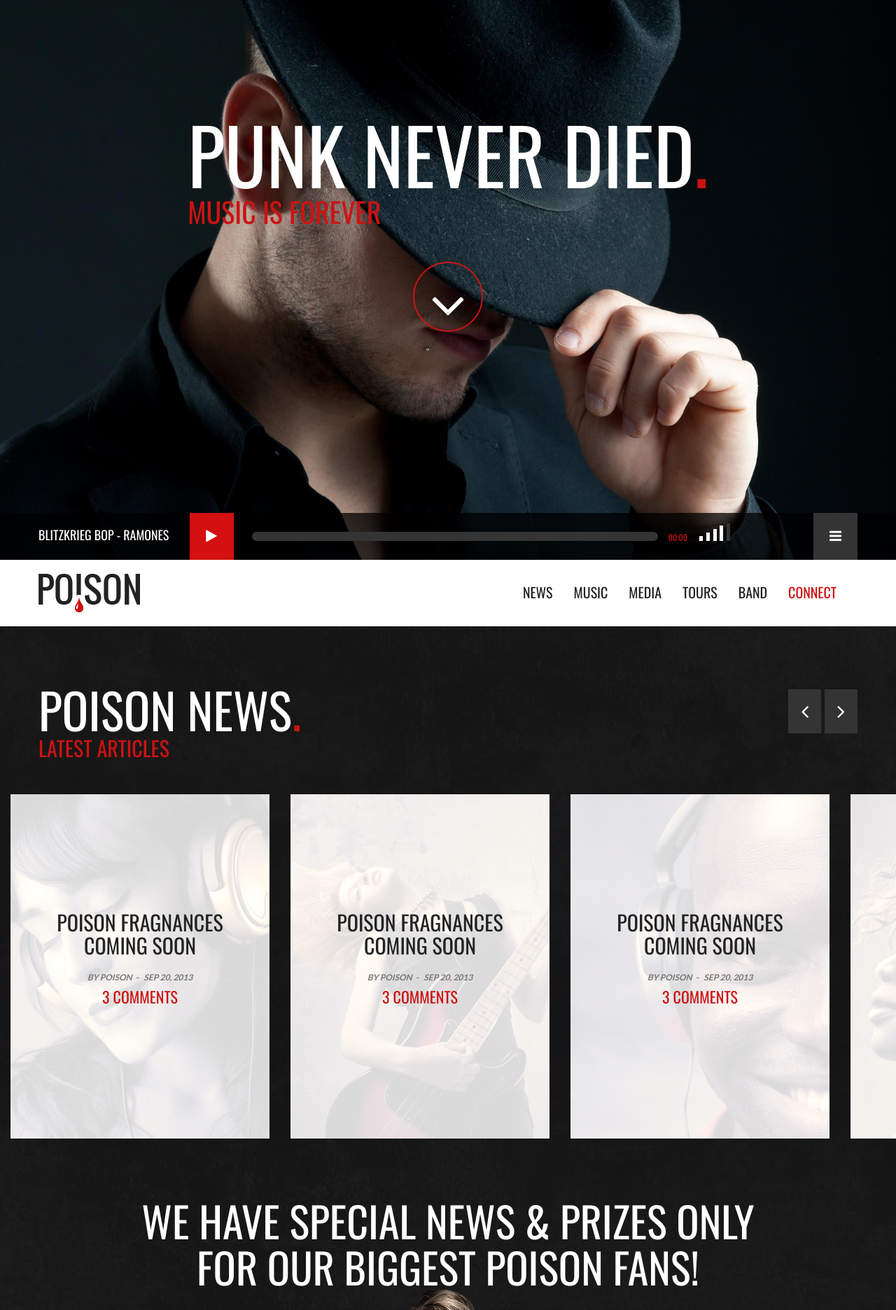
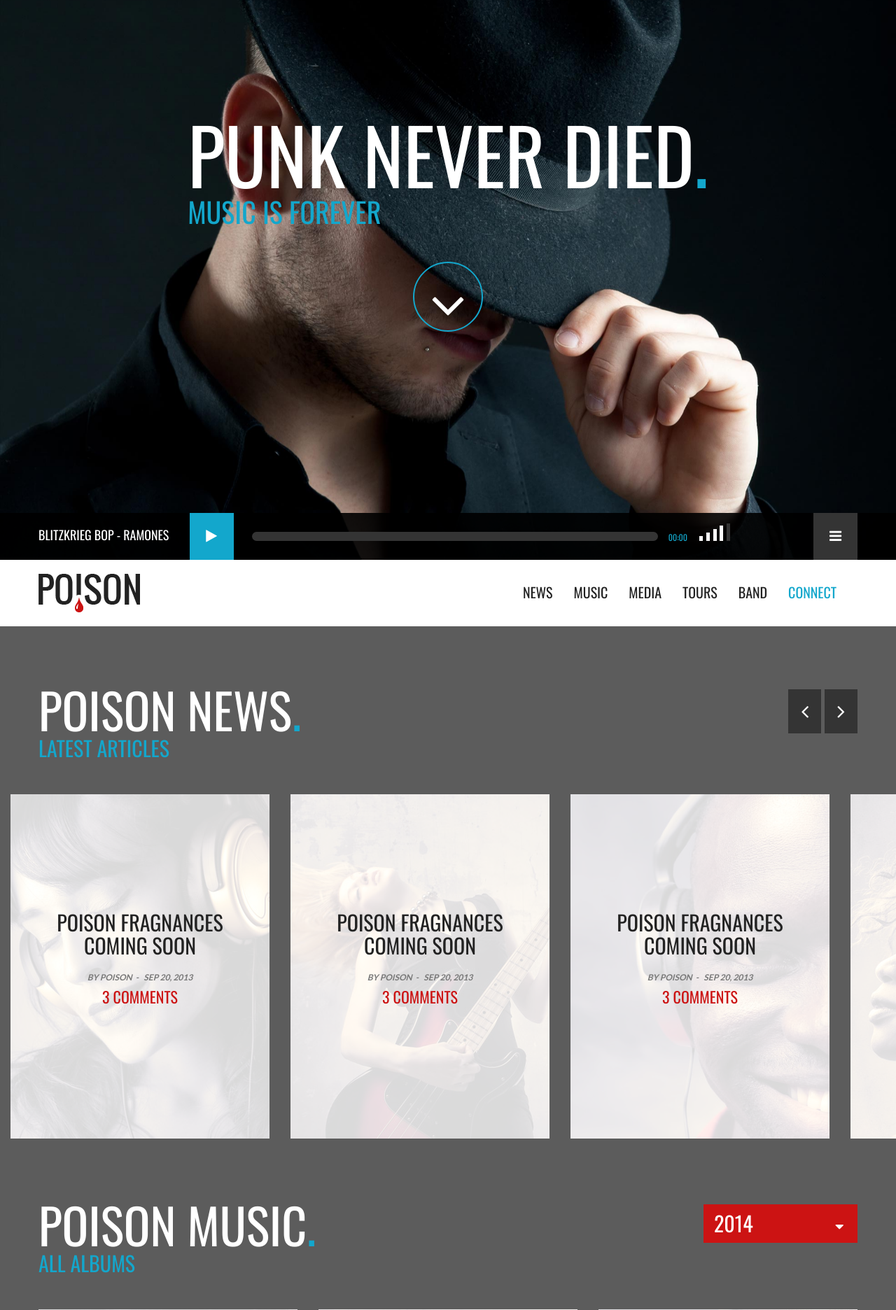
Before and after one commit to oswaldobabares/productionmusical, a PHP site: page / in a window 1280 px wide. Shown: the top 1872 px of the page at 70% size. Run offline with PHP 8.4, Linux system fonts and the light colour scheme.

Commit message:
subiendo cambios en el proyecto

```diff
--- a/css/main.css
+++ b/css/main.css
@@ -66,14 +66,14 @@ body {
 	margin-top:-15px;
 }
 #jpreLoader{
-	background:rgba(255,255,255,0.35);
+	background: #13a7cc;
 	max-width:300px;
 	width: 100%;
 	height: 35px;
 	margin-left:50px;
 }
 
-#jpreBar { background: #cc1313; }
+#jpreBar { background: #13a7cc; }
 #jprePercentage {
 	color: #fff;
 	font-size: 35px;
@@ -100,7 +100,8 @@ body {
 =============================*/
 
 .sections_wrapper{
-	background: url(../img/BG/bodyBG.jpg) center center #161616;
+	/*background: url(../img/BG/bodyBG.jpg) center center #161616;*/
+        background-color: #5c5c5c;
 }
 .boxed_in{
 	max-width:1200px;
@@ -140,13 +141,13 @@ img {
 }
 h2:after {
 	content: '.';
-	color: #cc1313;
+	color: #13a7cc;
 }
 .bg1 {
 	background: url(../img/BG/banner1.jpg) center center no-repeat;
 	background-size: cover;
 }
-.primary_color { color: #cc1313; }
+.primary_color { color: #13a7cc; }
 section, .section {
 	padding-top: 42px;
 	padding-bottom: 42px;
@@ -246,7 +247,7 @@ a.btn_fb:hover, .btn_fb:hover{
 .modal-open {
     overflow: visible;
 }
-.section_head_widget h5{ color: #cc1313; }
+.section_head_widget h5{ color: #13a7cc; }
 
 
 /*==========================
@@ -267,7 +268,7 @@ a.ScrollTo{
 	width:100px;
 	height:100px;
 	border-radius:50%;
-	border:2px solid #cc1313;
+	border: 2px solid #13a7cc;
 	font-size:80px;
 	color:#fff;
 	text-align:center;
@@ -433,7 +434,7 @@ a.ScrollTo{
 4-Audio Player
 ==========================*/
 .play_list{
-	background:#cc1313;
+	background:#13a7cc;
 	padding-top:20px;
 	padding-bottom:20px;
 }
@@ -472,7 +473,7 @@ a.playlist_expander{
 }
 .sticky_player{
 	background:#000000;
-	background:rgba(0,0,0,0.75);
+	background:rgba(0,0,0,0.9);
 	width:100%;
 	left:0;
 	top:0;
@@ -530,7 +531,7 @@ a.playlist_expander{
 .rock_controls div{
 	width:63px;
 	height:67px;
-	background:#d41010;
+	background:#13a7cc;
 	line-height:67px;
 	color:#fff;
 	cursor:pointer;
@@ -567,7 +568,7 @@ a.playlist_expander{
 	width:50px;
 	padding-left:10px;
 	font-size:12px;
-	color:#cc1313;
+	color:#13a7cc;
 }
 .jp-play,.jp-pause{
 	display:none;
@@ -585,7 +586,7 @@ a.playlist_expander{
 	margin-right:auto;
 	font-weight:600;
 }
-.banner h4 { color: #cc1313; }
+.banner h4 { color: #13a7cc; }
 .banner h1 { color: #fff; }
 .fraction_wrapper{
 	background: url(../img/BG/bodyBG.jpg) center center #161616;
@@ -844,7 +845,7 @@ a.playlist_expander{
 }
 .navbar-default .navbar-nav > li > a:hover,.navbar-default .navbar-nav > .active > a, .navbar-default .navbar-nav > .active > a:hover, .navbar-default .navbar-nav > .active > a:focus{
 	background:none;
-	color:#cc1313;
+	color:#13a7cc;
 }
 .navbar-nav > li > .dropdown-menu{
 	margin:0;
@@ -1008,7 +1009,7 @@ a.playlist_expander{
 	top: -150px;
 	right: 15px;
 }
-.carousel_controls span:hover { background: #cc1313; }
+.carousel_controls span:hover { background: #13a7cc; }
 .controls_wrapper, .carousel_overlay { position: relative; }
 .carousel_overlay:before {
 	content: '';
@@ -1778,19 +1779,19 @@ ul.music_widget > li{
 	color:#fff;
 }
 .play_list .music_row_header,.play_list .music_widget{
-	color:#f86969;
+	color:#7cd3e8;
 }
 .play_list .music_row .column_seven a:hover{
 	color:#fff;
 }
 .play_list .btn_watch_video{
-	background:#ec2121;
+	background:#7cd3e8;
 }
 .play_list .btn_watch_video:hover{
 	background:#000;
 }
 .play_list .music_row{
-	border-color:#f86969;
+	border-color:#7cd3e8;
 }
 .play_list .music_row:hover{
 	border-color:#fff;
--- a/index.php
+++ b/index.php
@@ -6,7 +6,7 @@
 <!--<![endif]-->
 <head>
 <meta charset="utf-8">
-<title>Poison</title>
+<title>Chey producciones</title>
 
 <!--=================================
 Meta tags
@@ -32,7 +32,7 @@ Style Sheets
 <link rel="stylesheet" type="text/css" href="css/animations.css">
 <link rel="stylesheet" type="text/css" href="css/bigvideo.css">
 <link rel="stylesheet" type="text/css" href="css/jquery.mCustomScrollbar.css">
-<!--custom styles for Poison-->
+<!--custom styles for Chey producciones-->
 <link rel="stylesheet" href="css/main.css">
 
 <!--
@@ -464,7 +464,7 @@ Preloader
 
       <!--================
      Newsletter
-    ====================-->
+    ====================
       <section id="section_3" class="newsletter_section">
         <div class="container">
           <div class="row">
@@ -496,7 +496,7 @@ Preloader
 
       <!--======================================
     Parallax/facebook page promotion Section
-    ==========================================-->
+    ==========================================
       <section id="section_4" class="parallax parallax_one facebook_promo animatedParent " data-stellar-background-ratio="0.5">
         <div class="parallax_inner ">
           <div class="container">
@@ -505,13 +505,13 @@ Preloader
                 <h1 class="animated fadeInUp">Poison music</h1>
                 <h3 class="animated fadeInDown">"Like" If you love them! </h3>
                 <a href="#" class="btn btn_fb">like us on facebook</a> </div>
-              <!--column-->
-            </div>
-            <!--row-->
-          </div>
-          <!--container-->
-        </div>
-        <!--parallax_inner-->
+              <!--column
+            </div>
+            <!--row
+          </div>
+          <!--container
+        </div>
+        <!--parallax_inner
       </section>
       <!--//parallax-->
 
```
